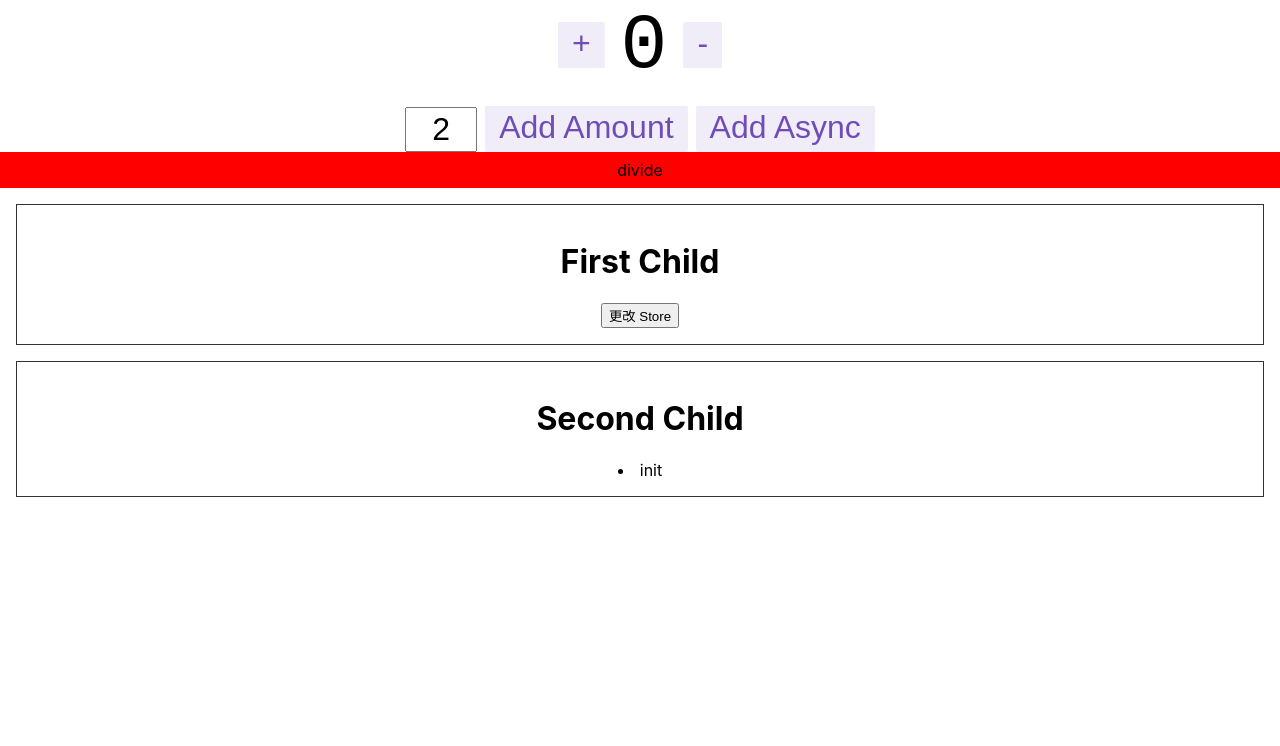
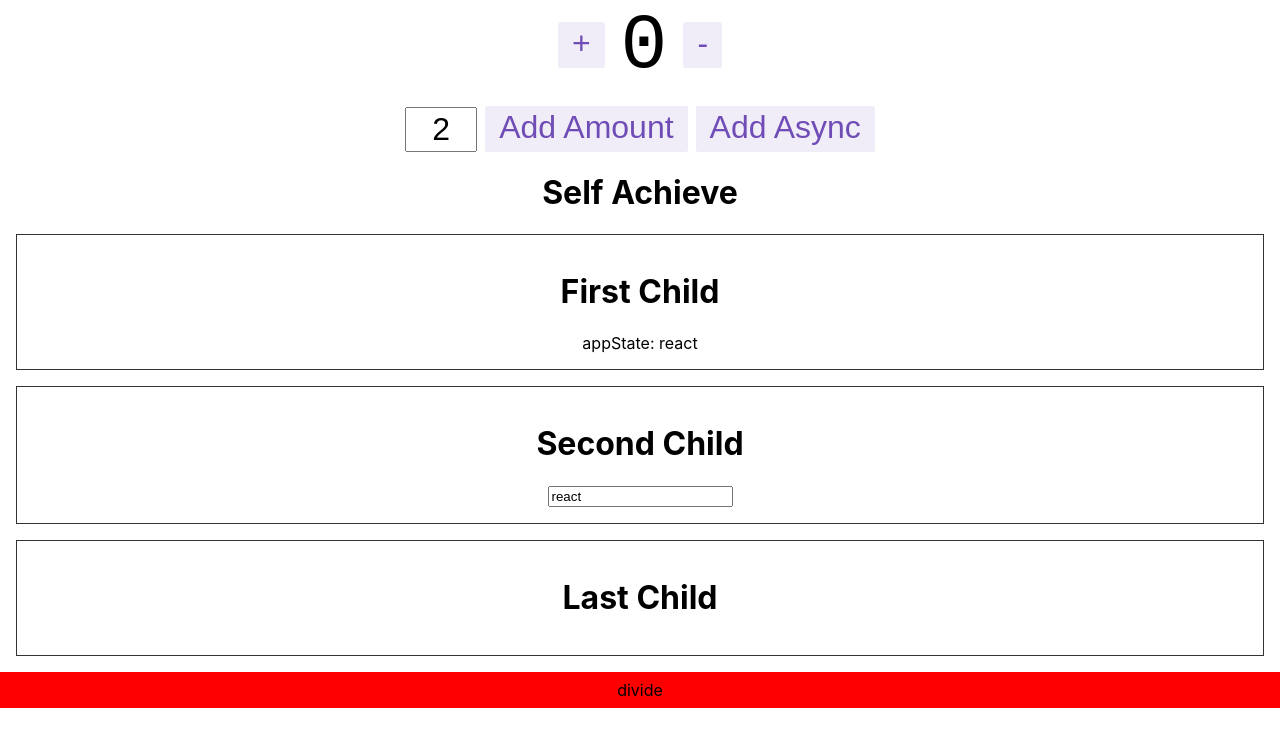
Before and after one commit to bowen-wu/redux-analyze, a React (Create React App) app: page / in a window 1280 px wide. Shown: the top 746 px of the page. Built offline with nearby package versions, Linux system fonts and the light colour scheme.

Commit message:
feat(selfAchieve): 重构 + 优化 useContext 	目前问题：state 更新时 LastChild 更新 -> 由于使用了 appState

```diff
--- a/src/App.js
+++ b/src/App.js
@@ -8,11 +8,11 @@ function App() {
   return (
     <div className="App">
       <Counter/>
-      {/*<SelfAchieve/>*/}
+      <SelfAchieve/>
 
       <div className='divide'>divide</div>
 
-      <OriginalRedux/>
+      {/*<OriginalRedux/>*/}
     </div>
   );
 }
--- a/src/features/selfAchieve/index.js
+++ b/src/features/selfAchieve/index.js
@@ -1,7 +1,5 @@
 import React, {useContext, useState} from 'react';
-import createNewState from './createNewState';
-
-const appContext = React.createContext(null);
+import {connect, appContext} from './redux';
 
 const SelfAchieve = () => {
   const [appState, setAppState] = useState({user: {name: 'react', age: 18}});
@@ -18,32 +16,18 @@ const SelfAchieve = () => {
 
 };
 
-const FirstChild = () => {
-  const appContextValue = useContext(appContext);
-  console.log('appContextValue -> ', appContextValue);
+const FirstChild = connect(({state}) => {
+  console.log('state -> ', state);
 
   return (
     <div className='child'>
       <h1>First Child</h1>
-      appState: {appContextValue.appState.user.name}
+      appState: {state.appState.user.name}
     </div>
   );
-};
+});
 
-const createWrapper = component => props => {
-  const appContextValue = useContext(appContext);
-
-  const updateState = (action) => {
-    appContextValue.setAppState(createNewState(appContextValue.appState, action));
-  };
-
-  return React.createElement(component, {updateState}, props.children);
-};
-
-
-const SecondChild = createWrapper(({updateState}) => {
-  const appContextValue = useContext(appContext);
-
+const SecondChild = connect(({updateState, state}) => {
   const onChange = (event) => {
     console.log('event -> ', event.target.value);
     updateState({
@@ -55,12 +39,13 @@ const SecondChild = createWrapper(({updateState}) => {
   return (
     <div className='child'>
       <h1>Second Child</h1>
-      <input type="text" value={appContextValue.appState.user.name} onChange={onChange}/>
+      <input type="text" value={state.appState.user.name} onChange={onChange}/>
     </div>
   );
 });
 
 const LastChild = () => {
+  console.log('LastChild render');
   return (
     <div className='child'>
       <h1>Last Child</h1>
--- a/src/features/selfAchieve/createNewState.js
+++ b/src/features/selfAchieve/reducers.js
@@ -1,4 +1,4 @@
-const createNewState = (state, action) => {
+const reducers = (state, action) => {
   switch (action.type) {
     case 'updateUserName':
       return {
@@ -14,4 +14,4 @@ const createNewState = (state, action) => {
 
 };
 
-export default createNewState;
+export default reducers;
--- /dev/null
+++ b/src/features/selfAchieve/redux.js
@@ -0,0 +1,14 @@
+import React, {useContext} from 'react';
+import reducers from './reducers';
+
+export const appContext = React.createContext(null);
+
+export const connect = component => props => {
+  const appContextValue = useContext(appContext);
+
+  const updateState = (action) => {
+    appContextValue.setAppState(reducers(appContextValue.appState, action));
+  };
+
+  return React.createElement(component, {updateState, state: appContextValue}, props.children);
+};
```
